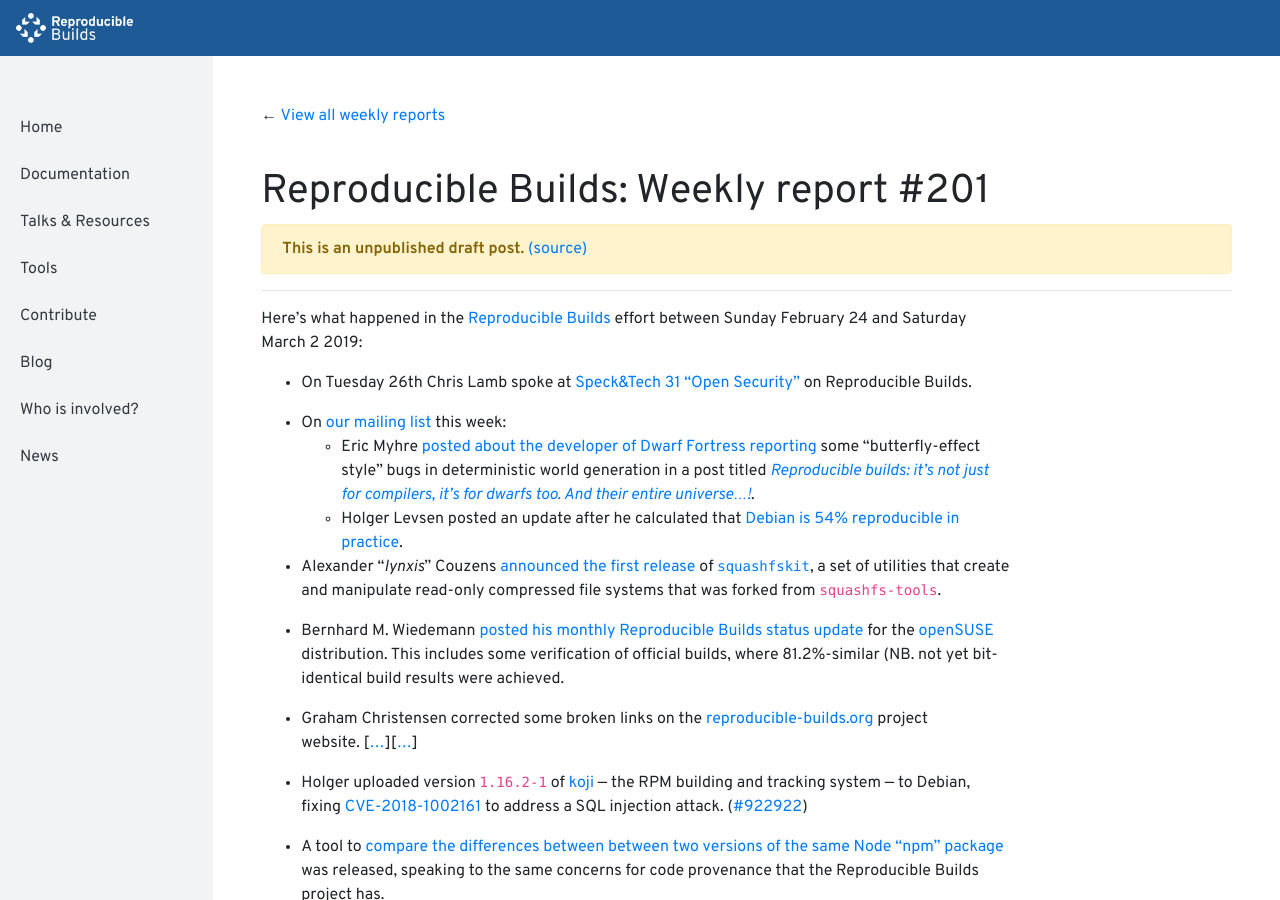
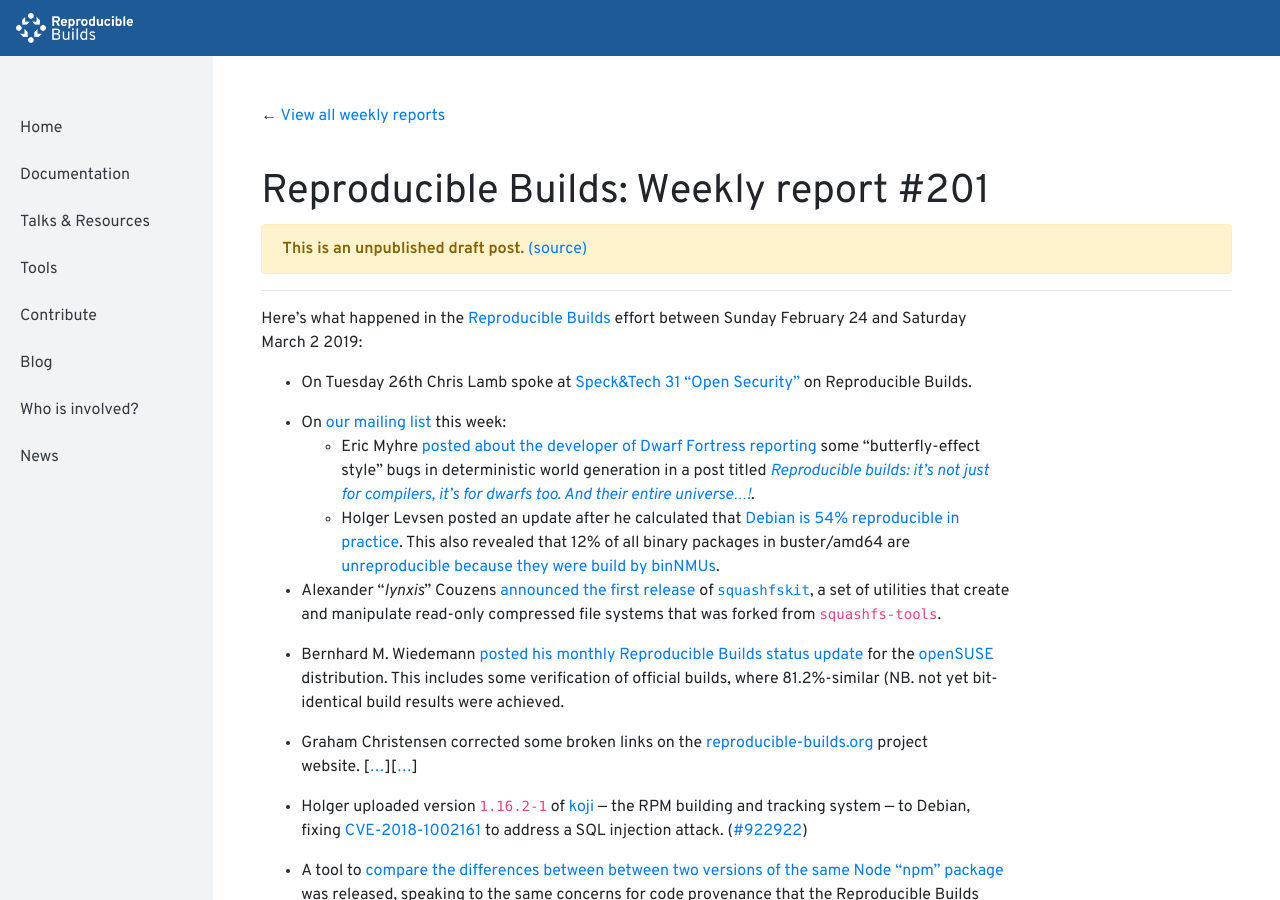
Before and after one commit to prototypefund/reproducible-website, a Jekyll site: the page built from _blog/posts/201.md, in a window 1280 px wide and 900 px high. Built offline with Jekyll 4.4.1, drawn with Linux system fonts in a browser that asks for light colours.

Commit message:
201: highlight the binNMU dilemma (#894441)
Signed-off-by: Holger Levsen <holger@layer-acht.org>

```diff
--- a/_blog/posts/201.md
+++ b/_blog/posts/201.md
@@ -9,7 +9,7 @@
 
 * On [our mailing list](https://lists.reproducible-builds.org/pipermail/rb-general/) this week:
     * Eric Myhre [posted about the developer of Dwarf Fortress reporting](https://lists.reproducible-builds.org/pipermail/rb-general/2019-February/001473.html) some "butterfly-effect style" bugs in deterministic world generation in a post titled [*Reproducible builds: it's not just for compilers, it's for dwarfs too.  And their entire universe...!*](http://www.bay12games.com/dwarves/#2019-02-21).
-    * Holger Levsen posted an update after he calculated that [Debian is 54% reproducible in practice](https://lists.reproducible-builds.org/pipermail/rb-general/2019-March/001479.html).
+    * Holger Levsen posted an update after he calculated that [Debian is 54% reproducible in practice](https://lists.reproducible-builds.org/pipermail/rb-general/2019-March/001479.html). This also revealed that 12% of all binary packages in buster/amd64 are [unreproducible because they were build by binNMUs](https://bugs.debian.org/894441).
 
 * Alexander "*lynxis*" Couzens [announced the first release](https://bugs.debian.org/918480#42) of [`squashfskit`](https://github.com/squashfskit/squashfskit), a set of utilities that create and manipulate read-only compressed file systems that was forked from `squashfs-tools`.
 
```
